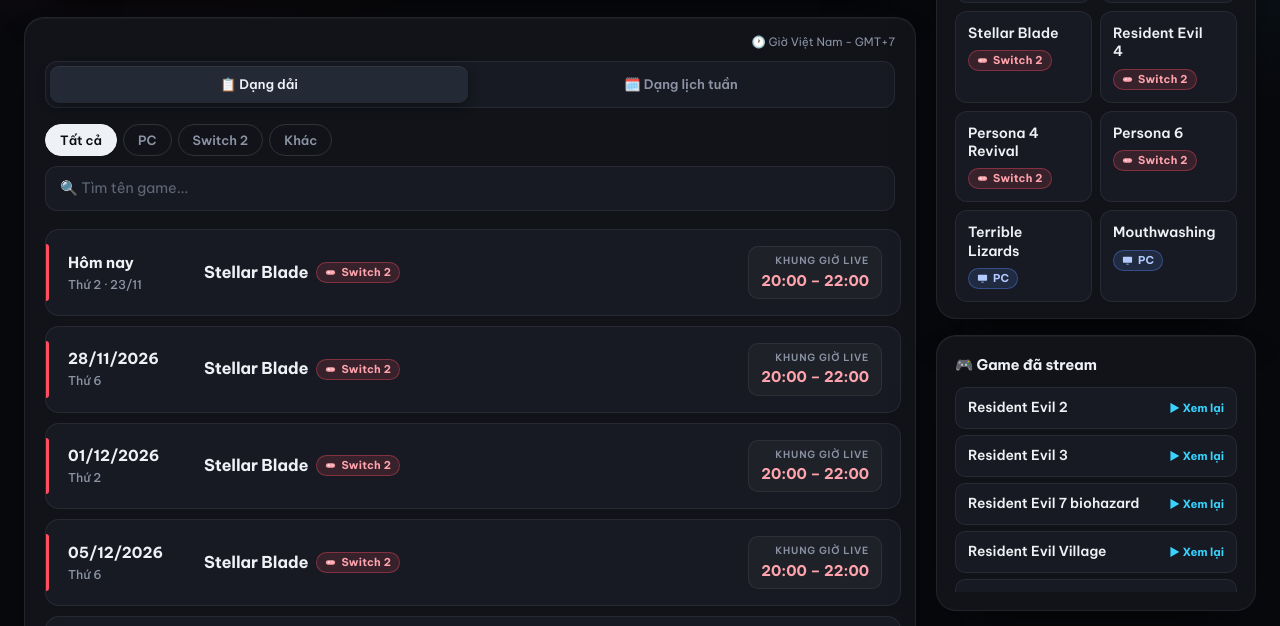
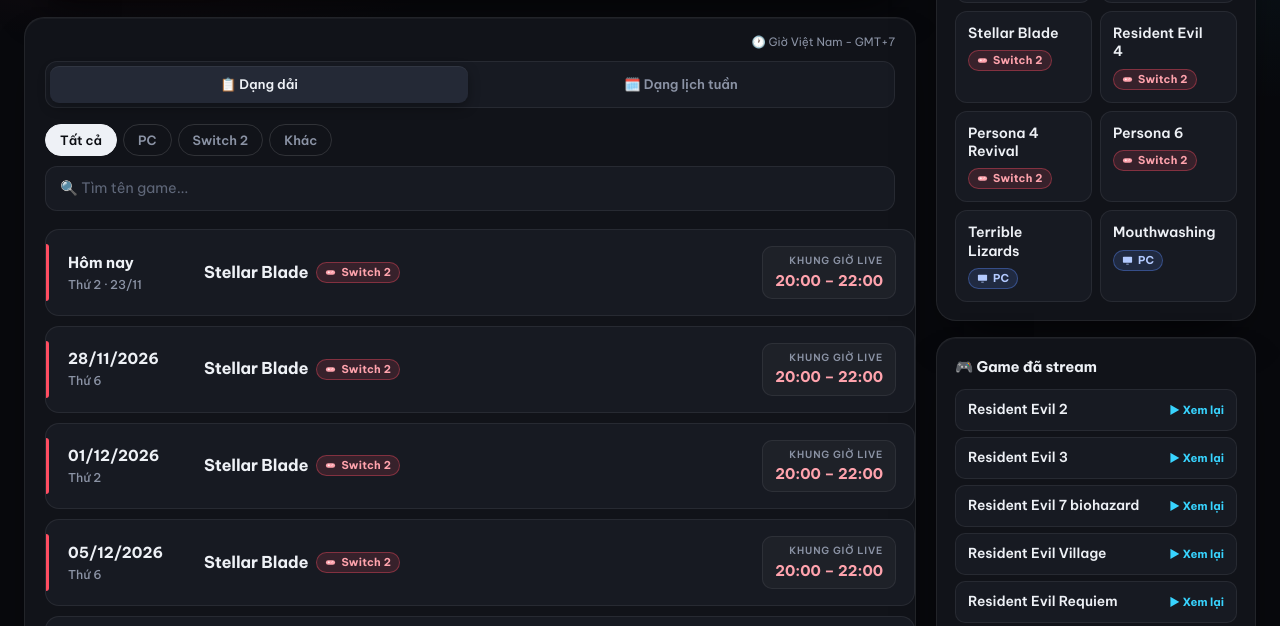
Before and after one commit to try2live241/try2live, a plain HTML site: page index.html in a window 1280 px wide. Shown: the part 169-795 px from the top of the page. Drawn offline with Linux system fonts and the light colour scheme.

Commit message:
Update index.html

```diff
--- a/index.html
+++ b/index.html
@@ -229,16 +229,16 @@
         .donate-wrap { display:flex; position:relative; }
         .donate-panel { position:absolute; top:calc(100% + 10px); right:0; width:320px; z-index:30; margin:0; box-shadow:0 24px 48px -12px rgba(0,0,0,0.8); }
         .main-panel { grid-area:main; }
-        .timeline { max-height:72vh; overflow-y:auto; overscroll-behavior:contain; padding-right:14px; }
+        .timeline { padding-right:0; }
         .week-grid { min-width:0; }
         .week-swipe-hint { display:none !important; }
-        .side-col { grid-area:side; position:sticky; top:24px; max-height:calc(100vh - 48px); min-height:0; }
+        .side-col { grid-area:side; }
         #queueSectionWrap { flex:0 0 auto; min-height:0; display:flex; }
-        #queueSectionWrap .queue-section, #queueSectionWrap .queue-section.is-empty { display:block; flex:1; max-height:460px; overflow-y:auto; }
+        #queueSectionWrap .queue-section, #queueSectionWrap .queue-section.is-empty { display:block; flex:1; }
         .queue-grid { grid-template-columns:repeat(auto-fill, minmax(130px, 1fr)); align-content:start; }
         #playedSectionWrap { flex:1 1 auto; min-height:260px; display:flex; }
         .queue-section.played-section, .queue-section.played-section.is-empty { display:flex; flex-direction:column; flex:1; min-height:0; }
-        .played-list { flex:1; overflow-y:auto; min-height:0; }
+        .played-list { flex:1; }
         .footer-note { grid-area:footer; padding:0 0 6px; }
     }
 </style>
```
